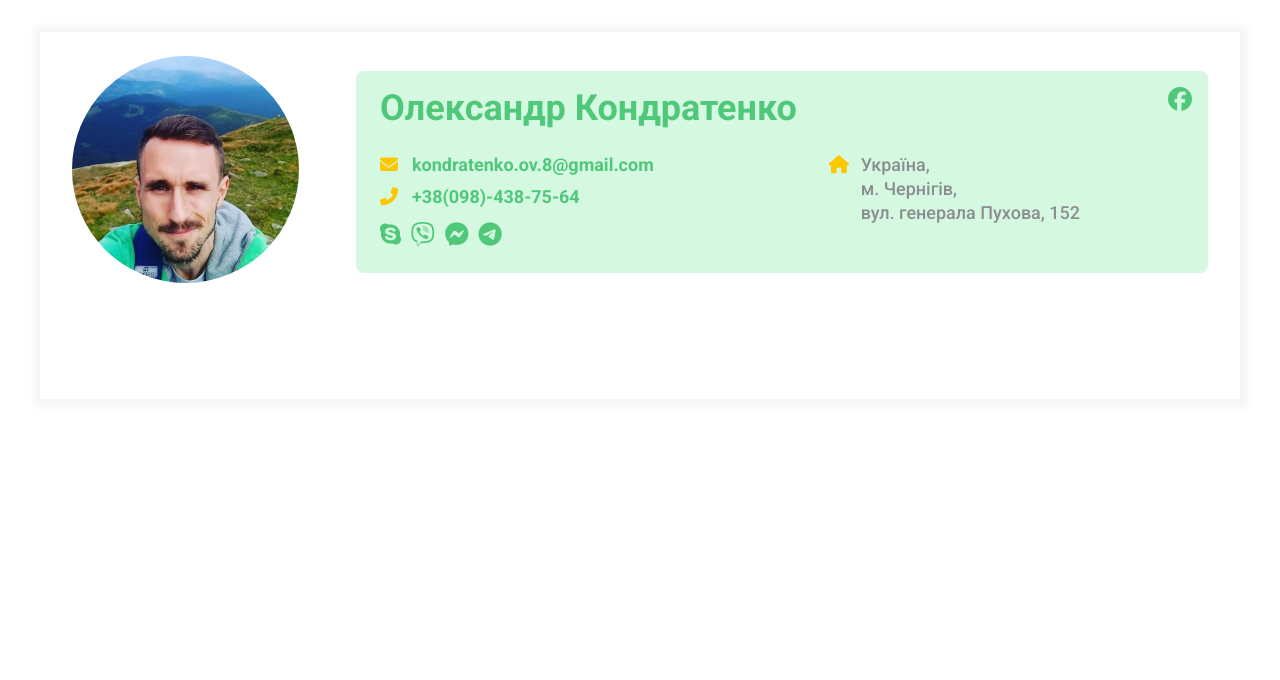
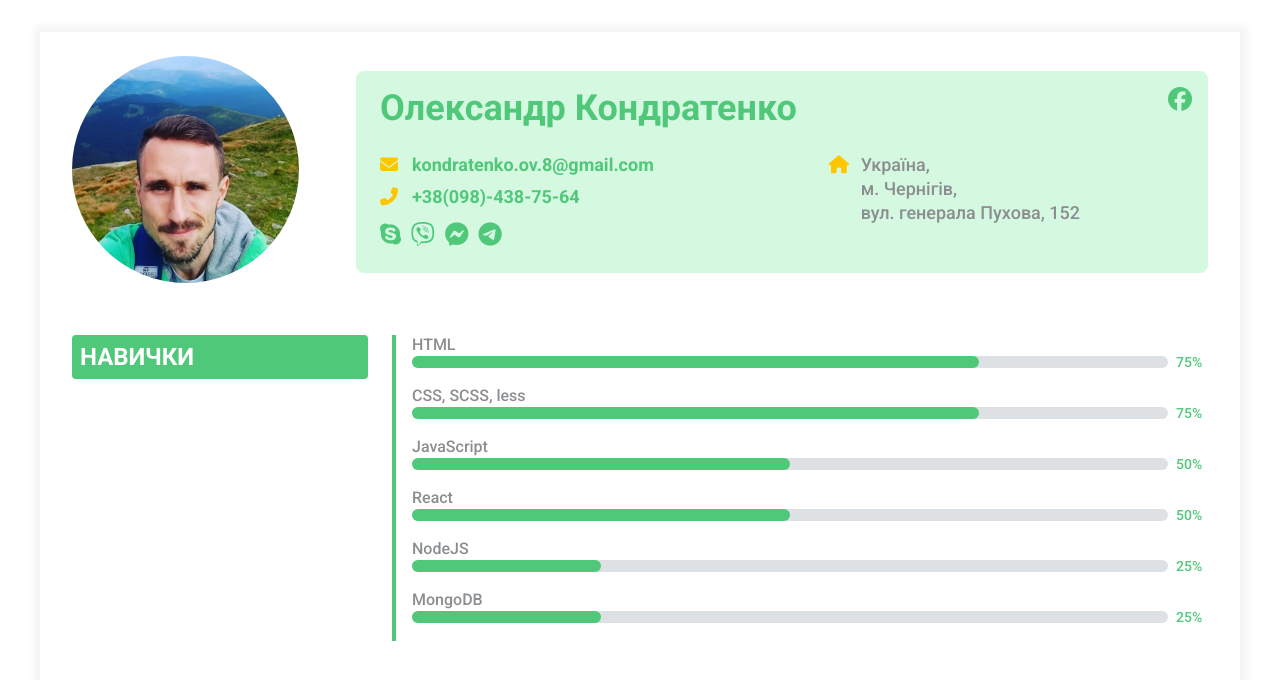
Before and after one commit to defender-8/homepage, a website: page index.html in a window 1280 px wide. Drawn offline with Linux system fonts and the light colour scheme.

Commit message:
Added skills progress block

```diff
--- a/index.html
+++ b/index.html
@@ -47,7 +47,9 @@
                   <i class="fas fa-phone-alt"></i>
                 </div>
                 <div class="contacts-item-data">
-                  <a href="tel:+380984387564" rel="author">+38(098)-438-75-64</a>
+                  <a href="tel:+380984387564" rel="author"
+                    >+38(098)-438-75-64</a
+                  >
                 </div>
               </div>
               <div class="messenger-links">
@@ -96,6 +98,71 @@
           </section>
         </div>
       </header>
+      <main>
+        <section class="section">
+          <div class="section-left">
+            <h2 class="section-title">Навички</h2>
+          </div>
+          <div class="section-right">
+            <div class="section-content">
+              <div class="skill">
+                <div class="skill-title">HTML</div>
+                <div class="progress-outer">
+                  <div class="progress-bg">
+                    <div class="progress-filled" style="width: 75%"></div>
+                  </div>
+                  <div class="progress-value">75%</div>
+                </div>
+              </div>
+              <div class="skill">
+                <div class="skill-title">CSS, SCSS, less</div>
+                <div class="progress-outer">
+                  <div class="progress-bg">
+                    <div class="progress-filled" style="width: 75%"></div>
+                  </div>
+                  <div class="progress-value">75%</div>
+                </div>
+              </div>
+              <div class="skill">
+                <div class="skill-title">JavaScript</div>
+                <div class="progress-outer">
+                  <div class="progress-bg">
+                    <div class="progress-filled" style="width: 50%"></div>
+                  </div>
+                  <div class="progress-value">50%</div>
+                </div>
+              </div>
+              <div class="skill">
+                <div class="skill-title">React</div>
+                <div class="progress-outer">
+                  <div class="progress-bg">
+                    <div class="progress-filled" style="width: 50%"></div>
+                  </div>
+                  <div class="progress-value">50%</div>
+                </div>
+              </div>
+              <div class="skill">
+                <div class="skill-title">NodeJS</div>
+                <div class="progress-outer">
+                  <div class="progress-bg">
+                    <div class="progress-filled" style="width: 25%"></div>
+                  </div>
+                  <div class="progress-value">25%</div>
+                </div>
+              </div>
+              <div class="skill">
+                <div class="skill-title">MongoDB</div>
+                <div class="progress-outer">
+                  <div class="progress-bg">
+                    <div class="progress-filled" style="width: 25%"></div>
+                  </div>
+                  <div class="progress-value">25%</div>
+                </div>
+              </div>
+            </div>
+          </div>
+        </section>
+      </main>
     </div>
   </body>
 </html>
--- a/styles.css
+++ b/styles.css
@@ -134,6 +134,57 @@ p {
   margin-right: 4px;
 }
 
+/* -- Section */
+.section:not(:last-child) {
+  margin-bottom: 64px;
+}
+
+.section-title {
+  margin: 0;
+  padding: 8px;
+  border-radius: 4px;
+  text-transform: uppercase;
+  background-color: #4fc87a;
+  color: #fff;
+}
+
+/* -- Skill */
+.skill {
+  margin-bottom: 16px;
+}
+
+.skill-title {
+  font-weight: 500;
+  color: #8b8e90;
+}
+
+/* -- Progress */
+.progress-outer {
+  display: flex;
+  align-items: center;
+}
+
+.progress-bg {
+  flex: 1 1 auto;
+  margin-right: 8px;
+  height: 12px;
+  border-radius: 100px;
+  background-color: #dee1e3;
+}
+
+.progress-filled {
+  background-color: #4fc87a;
+  border-radius: 100px;
+  height: 100%;
+}
+
+.progress-value {
+  flex: 0 0 32px;
+  font-size: 14px;
+  font-weight: 500;
+  color: #4fc87a;
+}
+
 @media screen and (min-width: 992px){
   /* Components */
 
@@ -148,6 +199,22 @@ p {
 
   .contacts-right {
     float: right;
+  }
+
+  /* -- Section */
+  .section {
+    display: flex;
+  }
+
+  .section-left {
+    flex: 0 0 320px;
+    padding-right: 24px;
+  }
+
+  .section-right {
+    flex: 1;
+    border-left: 4px solid #4fc87a;
+    padding-left: 16px;
   }
 }
 
@@ -197,4 +264,9 @@ p {
   .messenger-links-item {
     font-size: 32px;
   }
+
+  /* -- Section */
+  .section-left {
+    margin-bottom: 32px;
+  }
 }
```
